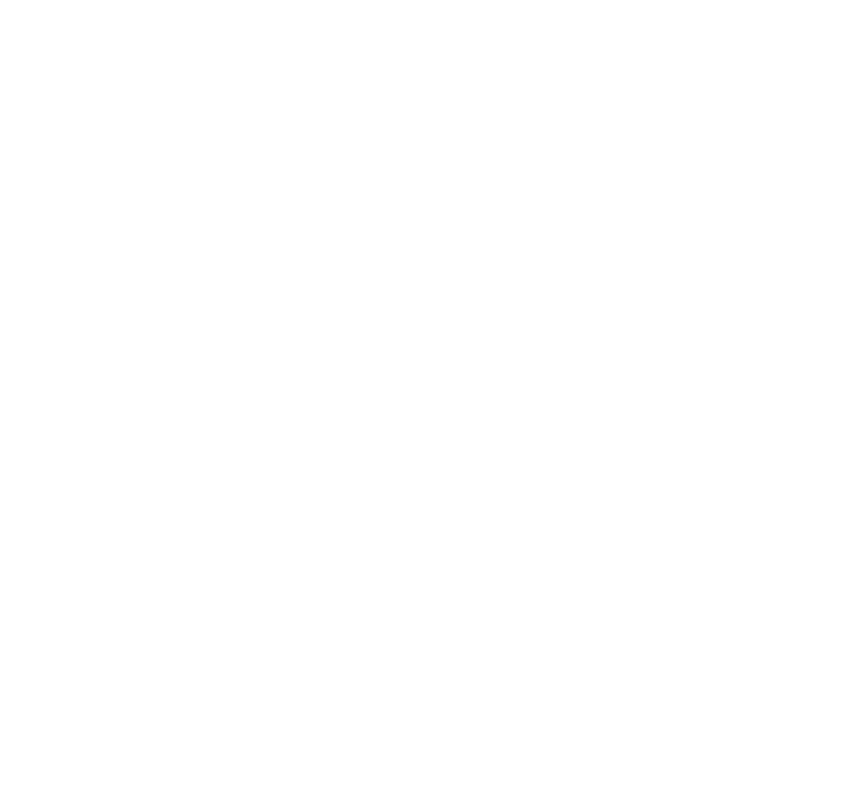
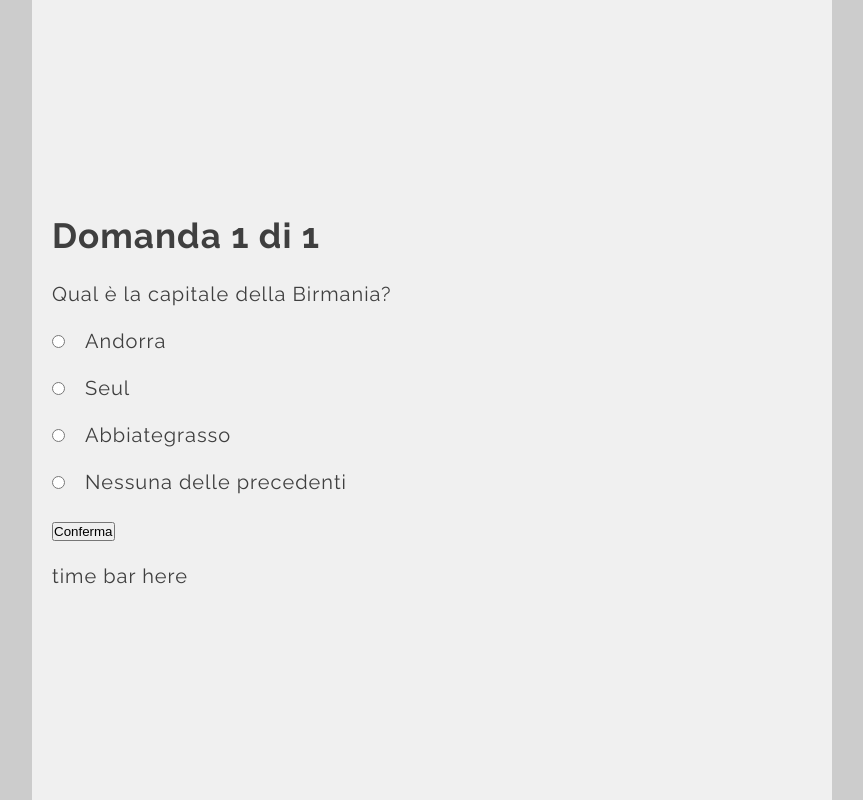
Before and after one commit to Maurizio-Grasso/quiz, a website: page index.html in a window 1280 px wide. Shown: the whole page, without its empty margins (208-1071 px from the left). Drawn offline with Linux system fonts and the light colour scheme.

Commit message:
predisposizione layout

```diff
--- a/index.html
+++ b/index.html
@@ -1,12 +1,83 @@
 <!DOCTYPE html>
+
 <html lang="en">
+
     <head>
         <meta charset="UTF-8">
         <meta http-equiv="X-UA-Compatible" content="IE=edge">
         <meta name="viewport" content="width=device-width, initial-scale=1.0">
+
+        <link rel="stylesheet" href="css/style.css">
+
         <title>smartQuiz</title>
+
     </head>
+
     <body>
 
+        <div class="outer-wrapper">
+
+            <div class="smart-quiz">
+
+                <div class="question">
+
+                    <h2 class="question__heading">Domanda <span class="question__index">x</span> di <span class="question__count">y</span></h2>
+
+                    <p class="question__text">
+                        Qual è la capitale della Birmania?
+                    </p>
+
+                    <!-- <img src="" alt="question image" class="question__image"> -->
+
+                </div>
+
+                <div class="answers__container">
+
+                    <div class="answers__single">
+                        <label class="answers__label" for="answer-1">
+                            <input class="answers__input" name="answer" type="radio" id="answer-1">
+                            Andorra
+                        </label>
+                    </div>
+
+                    <div class="answers__single">
+                        <label class="answers__label" for="answer-2">
+                            <input class="answers__input" name="answer" type="radio" id="answer-2">
+                            Seul
+                        </label>
+                    </div>
+
+                    <div class="answers__single">
+                        <label class="answers__label" for="answer-3">
+                            <input class="answers__input" name="answer" type="radio" id="answer-3">
+                            <!-- <img class="answers__img" src="img/questions/2.jpg" alt=""> -->
+                            Abbiategrasso
+                        </label>
+                    </div>
+
+                    <div class="answers__single">
+                        <label class="answers__label" for="answer-4">
+                            <input class="answers__input" name="answer" type="radio" id="answer-4">
+                            <!-- <img class="answers__img" src="img/questions/1.jpg" alt=""> -->
+                            Nessuna delle precedenti
+                        </label>
+                    </div>
+
+                </div>  <!-- Answers Container -->
+
+                <div class="submit">
+                    <button class="submit__button">Conferma</button>
+                </div>
+
+                <div class="time-bar">
+                    time bar here
+                </div>
+
+            </div>  <!-- Smart Quiz -->
+
+        </div>  <!-- Outer Wrapper -->
+
+        <script src="js/questions.js"></script>
+        <script src="js/main.js"></script>
     </body>
 </html>
--- /dev/null
+++ b/js/main.js
@@ -0,0 +1,26 @@
+'use strict';
+
+//  Elements
+
+const elQuestion = {
+    heading : document.querySelector('.question__heading') ,
+    text    : document.querySelector('.question__text') ,
+    index   : document.querySelector('.question__index') ,
+    count   : document.querySelector('.question__count')
+}
+
+
+const numberOfQuestions = questions.length;
+
+let currentQuestion = 0;
+
+quizStart();
+
+function quizStart() {
+    elQuestion.count.textContent = numberOfQuestions;
+    nextQuestion();
+}
+
+function nextQuestion() {
+    elQuestion.index.textContent = ++currentQuestion;
+}
--- /dev/null
+++ b/js/questions.js
@@ -0,0 +1,13 @@
+const questions = [
+    {
+        question : 'In che anno l\'Italia ha vinto l\'ultimo mondiale?' ,
+        type : 'plain-text' ,
+        answers : [
+            2002 ,
+            1998 ,
+            2006 ,
+            1994
+        ] ,
+        correct : 2
+    }
+];
--- /dev/null
+++ b/mix-manifest.json
@@ -0,0 +1,3 @@
+{
+    "/css/style.css": "/css/style.css"
+}
--- /dev/null
+++ b/sass/partials/_answers.scss
@@ -0,0 +1,30 @@
+.answers {
+
+    &__container {
+        margin-bottom: $spacing-standard;
+    }
+
+    &__single {
+
+        &:not(:last-child) {
+            margin-bottom: $spacing-standard;
+        }
+    }
+
+    &__label {
+        display: flex;
+        flex-direction: row;
+        flex-wrap: nowrap;
+        justify-content: flex-start;
+        align-items: center;
+    }
+
+    &__input {
+        margin-right: $spacing-standard;
+    }
+
+    &__img {
+        max-width: 100%;
+    }
+
+}
--- /dev/null
+++ b/sass/partials/_base.scss
@@ -0,0 +1,101 @@
+$content-width : 80rem;
+
+$border-radius-standard : .5rem;
+
+//  Text
+
+$font-size-default : 2rem;
+
+$font-family-default: 'Raleway', sans-serif;
+
+$letter-spacing-default : 1px;
+
+$line-height-default : 1.35em;
+
+
+//  Colors
+
+$color-text : rgb(63, 63, 63);
+
+$white: rgb(240, 240, 240);
+$black: rgb(17, 17, 17);
+
+$red : rgb(192, 0, 0);
+
+$green : rgb(0, 156, 0);
+$lightgreen : rgb(0, 231, 0);
+
+$gray: gray;
+$lightgray : rgb(204, 204, 204);
+
+//  Spacings
+
+$spacing-tiny       : .5rem;
+$spacing-small      :  1rem;
+$spacing-standard   :  2rem;
+$spacing-big       :  4rem;
+
+// Mixins
+
+@mixin standard-typography {
+    font-size: $font-size-default;
+    line-height: $line-height-default;
+    font-family: $font-family-default;
+    color: $color-text;
+    letter-spacing: $letter-spacing-default;
+}
+
+// Defaults
+
+:root {
+    font-size: 62.5%;
+}
+
+* ,
+*::after ,
+*::before {
+    margin: 0;
+    padding: 0;
+    box-sizing: inherit;
+}
+
+
+body {
+    box-sizing: border-box;
+}
+
+body {
+    font-size: $font-size-default;
+    @include standard-typography;
+
+    background-color: $lightgray;
+}
+
+.outer-wrapper {
+    max-width: $content-width;
+    margin: 0 auto;
+    background-color: $white;
+}
+
+// Media Queries
+
+@mixin resp($breakpoint) {
+
+    @if $breakpoint == phone {
+        @media (max-width: 37.5em) {    // 600px
+            @content
+        };
+    }
+
+    @if $breakpoint == tablet {
+        @media (max-width: 64em) {    // 1024px
+            @content
+        };
+    }
+
+    @if $breakpoint == desktop {
+        @media (max-width: 75em) {    // 1200px
+            @content
+        };
+    }
+}
--- /dev/null
+++ b/sass/partials/_questions.scss
@@ -0,0 +1,12 @@
+.question {
+
+    &__heading {
+        font-size: 3.5rem;
+        line-height: 5rem;
+        margin-bottom: $spacing-standard;
+    }
+
+    &__text {
+        margin-bottom: $spacing-standard;
+    }
+}
--- /dev/null
+++ b/sass/partials/_smart-quiz.scss
@@ -0,0 +1,18 @@
+.smart-quiz {
+
+    display: flex;
+    flex-direction: column;
+    flex-wrap: nowrap;
+    justify-content: center;
+
+    min-height: 100vh;
+    padding: $spacing-standard;
+}
+
+.submit {
+
+    &__button {
+
+    }
+    margin-bottom: $spacing-standard;
+}
--- /dev/null
+++ b/sass/style.scss
@@ -0,0 +1,6 @@
+@import url('https://fonts.googleapis.com/css2?family=Raleway:ital,wght@0,300;0,400;0,500;0,700;0,900;1,300;1,400;1,500&display=swap');
+
+@import 'partials/base';
+@import 'partials/smart-quiz';
+@import 'partials/answers';
+@import 'partials/questions';
--- /dev/null
+++ b/webpack.mix.js
@@ -0,0 +1,2 @@
+let mix = require('laravel-mix');
+mix.sass('sass/style.scss', 'css/style.css');
```
Also changed, not shown: package.json (+7 -1 lines), css/style.css (added), 1 other file. Lines whose indentation alone changed are shown as unchanged.
